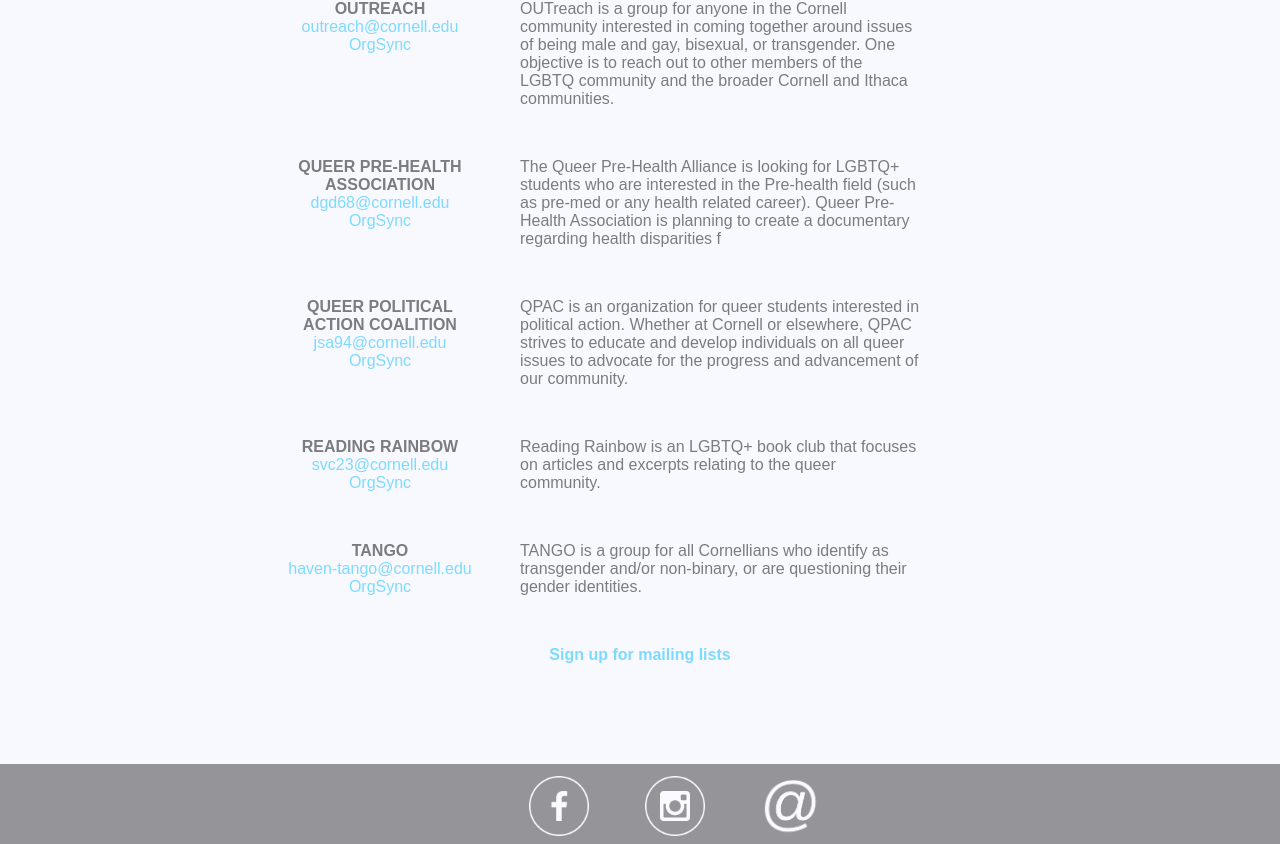
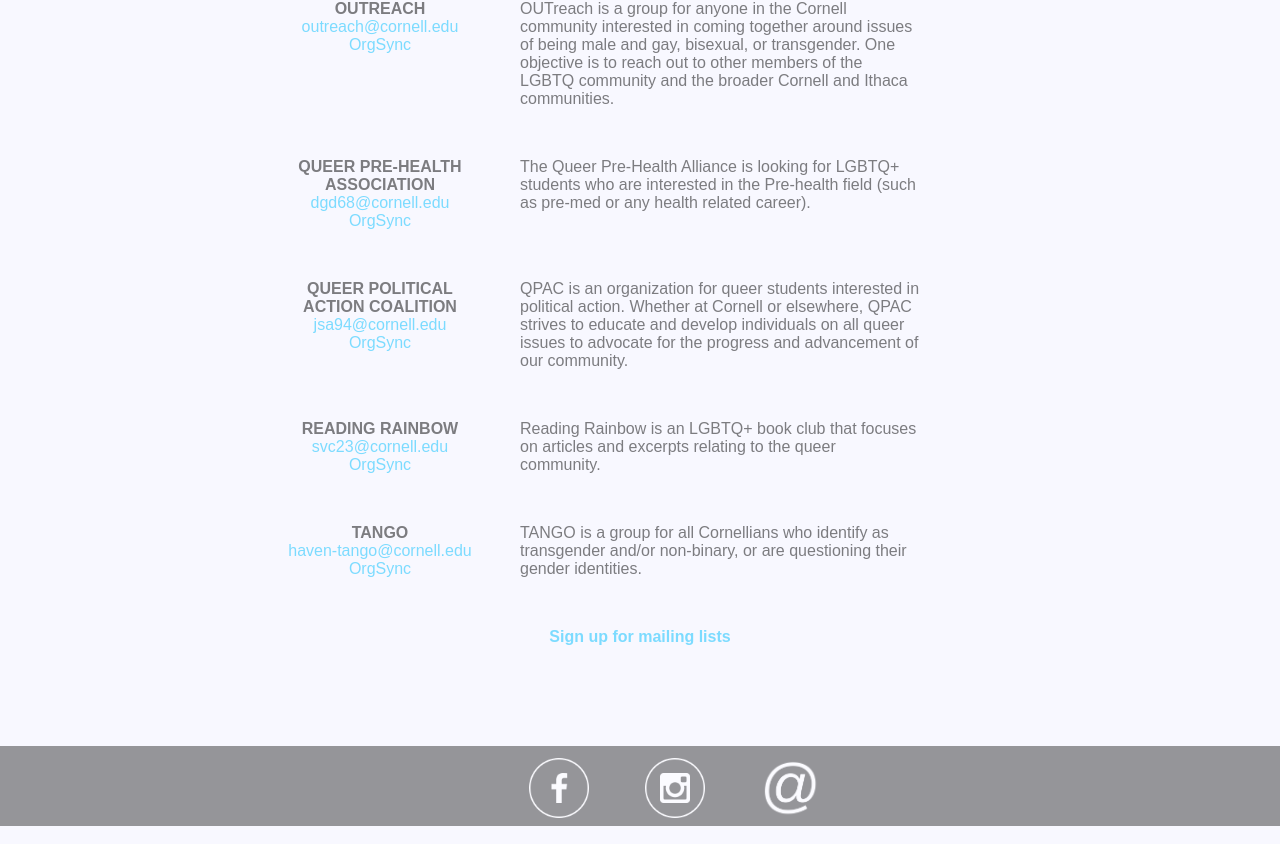
Before and after one commit to havencornell/havencornell.github.io, a React app: page /organizations in a window 1280 px wide. Shown: the part 1156-2000 px from the top of the page. Built offline with nearby package versions, Linux system fonts and the light colour scheme; a web font is replaced by a local one.

Commit message:
add e-board link

```diff
--- a/src/components/pages/HomePage.tsx
+++ b/src/components/pages/HomePage.tsx
@@ -15,6 +15,9 @@
       <br />
       <br />
       <div className={"page-title"}> Haven: Cornell's LGBTQ+ Student Union</div>
+      <br />
+      <br />
+      <a className={"listserv-link"} href={"https://goo.gl/forms/d4qqHgiga0kKeBXC3"}>Looking to get involved? Apply to join our e-board.</a>
     </div>
   </div>
 );
--- a/src/components/pages/OrgPage.tsx
+++ b/src/components/pages/OrgPage.tsx
@@ -68,7 +68,7 @@
         />
         <SuborgDescription
           blurb={
-            "The Queer Pre-Health Alliance is looking for LGBTQ+ students who are interested in the Pre-health field (such as pre-med or any health related career). Queer Pre-Health Association is planning to create a documentary regarding health disparities f"
+            "The Queer Pre-Health Alliance is looking for LGBTQ+ students who are interested in the Pre-health field (such as pre-med or any health related career)."
           }
           email={"dgd68@cornell.edu"}
           name={"Queer Pre-Health Association"}
```
